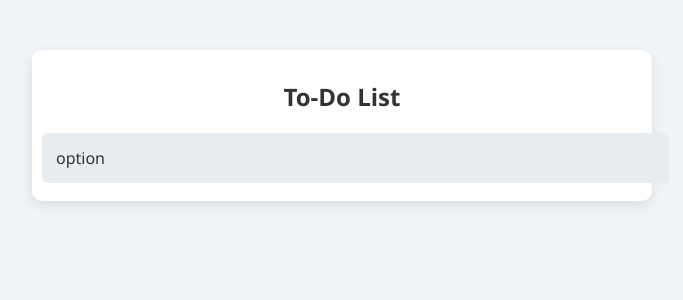
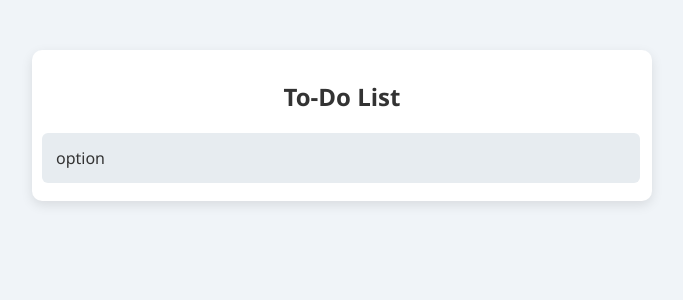
Before and after one commit to gngu44/to-do-website, a React (Vite) app: page / in a window 1280 px wide. Shown: the top 300 px of the page, without its empty margins (298-981 px from the left). Built offline with nearby package versions, Linux system fonts and the light colour scheme.

Commit message:
css update and planning

```diff
--- a/src/App.jsx
+++ b/src/App.jsx
@@ -6,8 +6,6 @@
     <h2> To-Do List</h2>
     <div className="option">
       option
-
-
     </div>
   </div>
 
--- a/src/index.css
+++ b/src/index.css
@@ -33,7 +33,7 @@
 /* Option button styling */
 .option {
   display: block;
-  width: 100%;
+  width: 95%;
   padding: 12px;
   margin: 8px 0;
   border: 2px solid transparent;
```
Also changed, not shown: src/App.css (+3 -40 lines).
